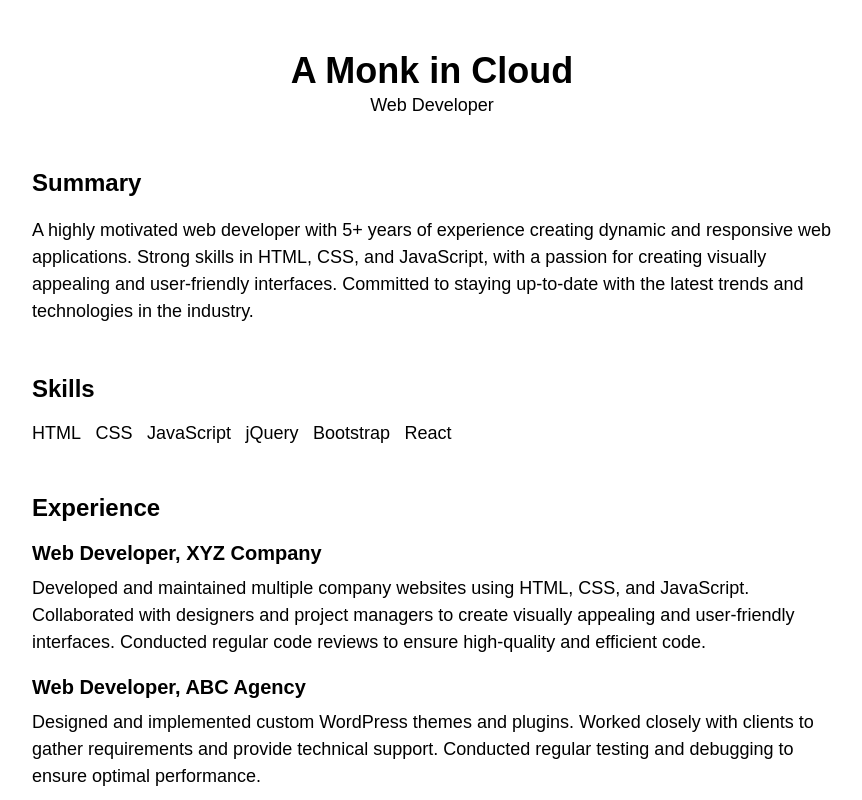
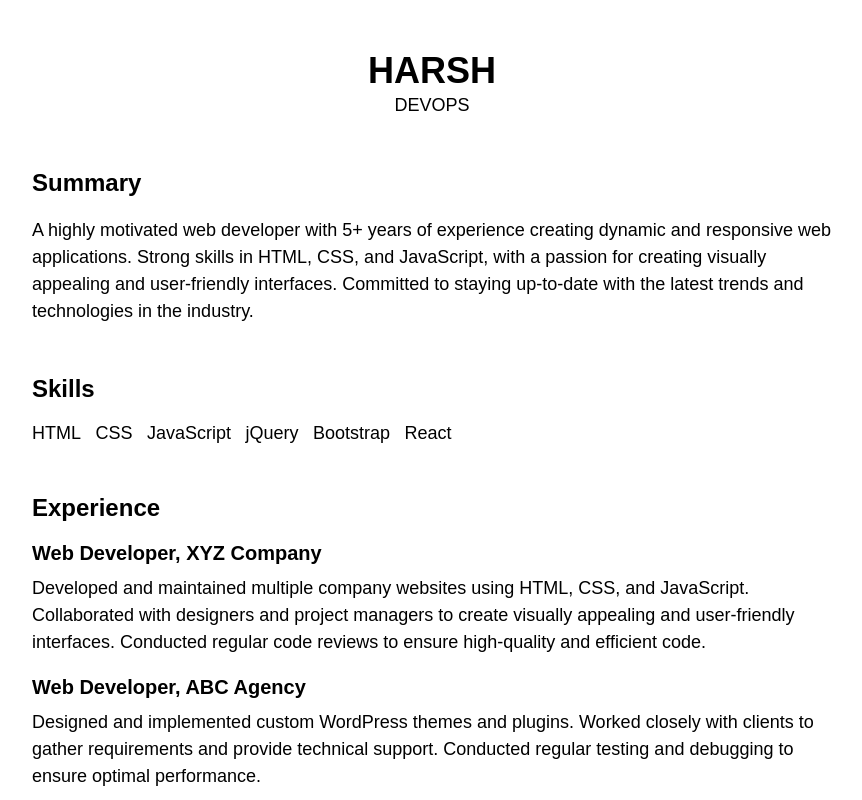
Before and after one commit to H4rsh99/host-resume-on-EC2-via-git-action, a plain HTML site: page index.html in a window 1280 px wide. Shown: the top 800 px of the page, without its empty margins (208-1070 px from the left). Drawn offline with Linux system fonts and the light colour scheme.

Commit message:
Update index.html

```diff
--- a/index.html
+++ b/index.html
@@ -7,8 +7,8 @@
 <body>
 	<div class="container">
 		<header>
-			<h1>A Monk in Cloud</h1>
-			<p>Web Developer</p>
+			<h1>HARSH</h1>
+			<p>DEVOPS</p>
 		</header>
 		<section>
 			<h2>Summary</h2>
```
